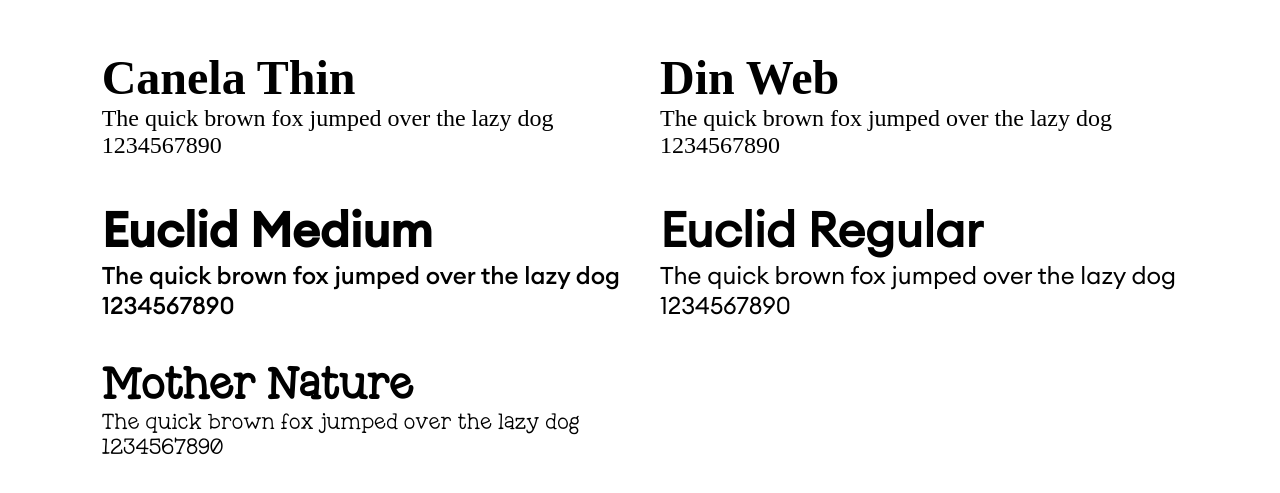
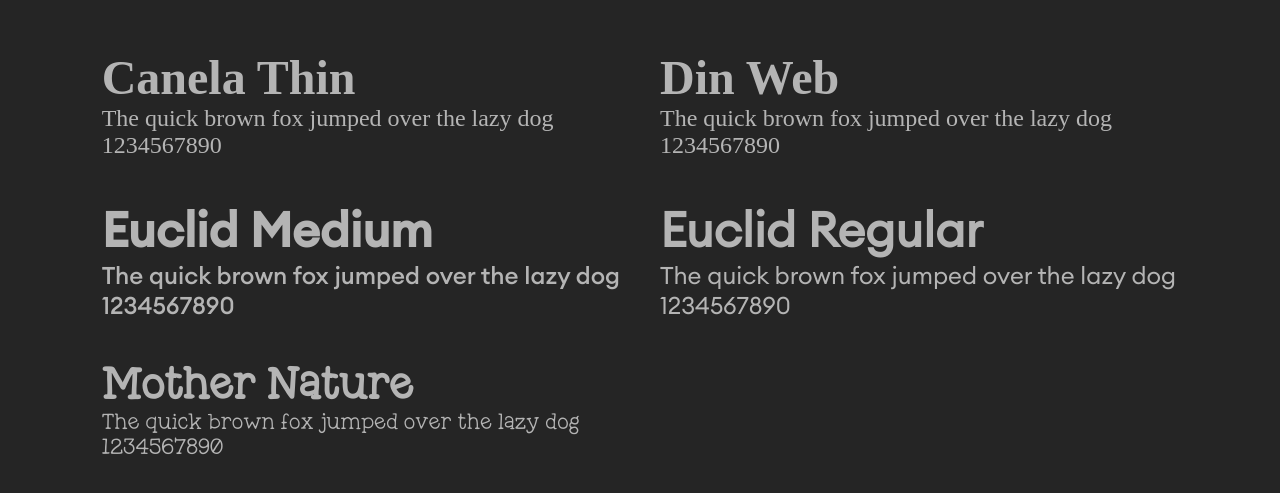
Before and after one commit to ChrolloKryber/randomFonts, a plain HTML site: page index.html in a window 1280 px wide. Shown: the part 145-638 px from the top of the page. Drawn offline with Linux system fonts and the light colour scheme; a web font is replaced by a local one.

Commit message:
darkmode

```diff
--- a/style.css
+++ b/style.css
@@ -6,6 +6,9 @@
     box-sizing: border-box;
     padding: 0;
     margin: 0;
+    border: 0;
+    background: #252525;
+    color: #ffffffa8;
 }
 
 h1 {
```
